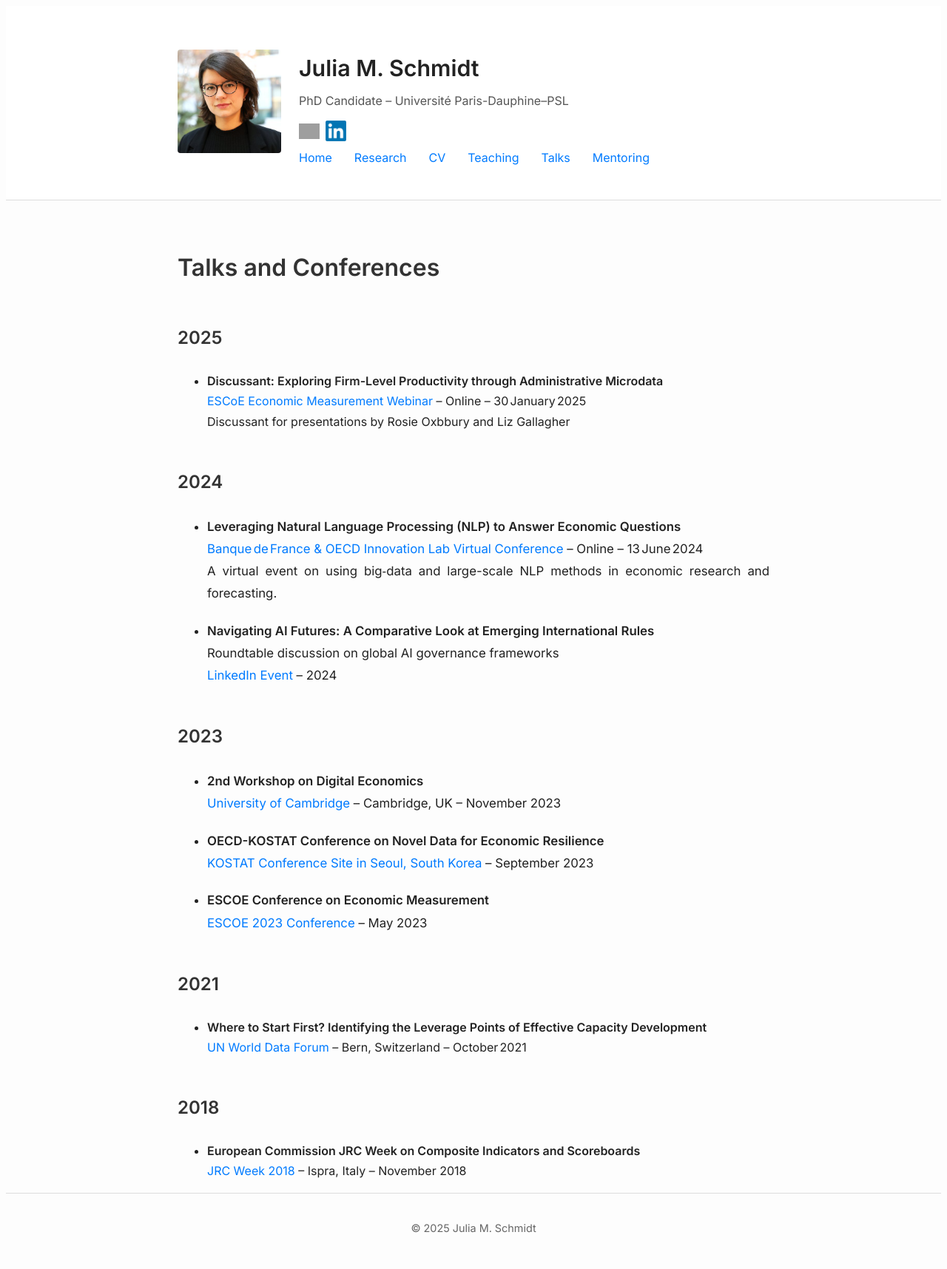
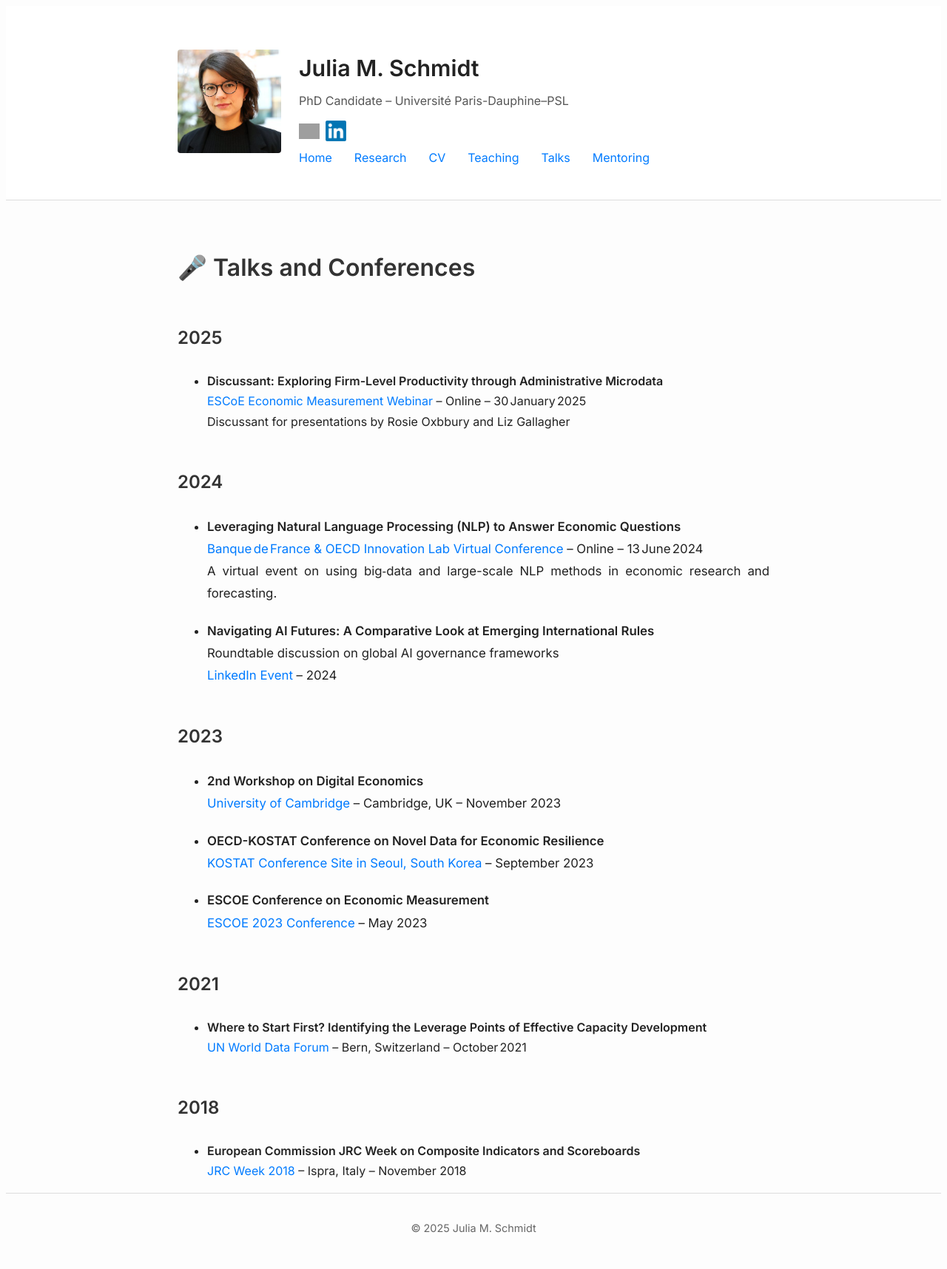
Before and after one commit to julia-m-schmidt/julia-m-schmidt.github.io, a Jekyll site: the page built from talks.md, in a window 1280 px wide. Shown: the part 210-1926 px from the top of the page at 74% size. Built offline with Jekyll 4.4.1, drawn with Linux system fonts in a browser that asks for light colours; grey boxes are pictures that could not be loaded.

```diff
--- a/talks.md
+++ b/talks.md
@@ -4,7 +4,7 @@ title: Talks
 permalink: /talks/
 ---
 
-# Talks and Conferences
+# 🎤 Talks and Conferences
 
 
 ## 2025
```
